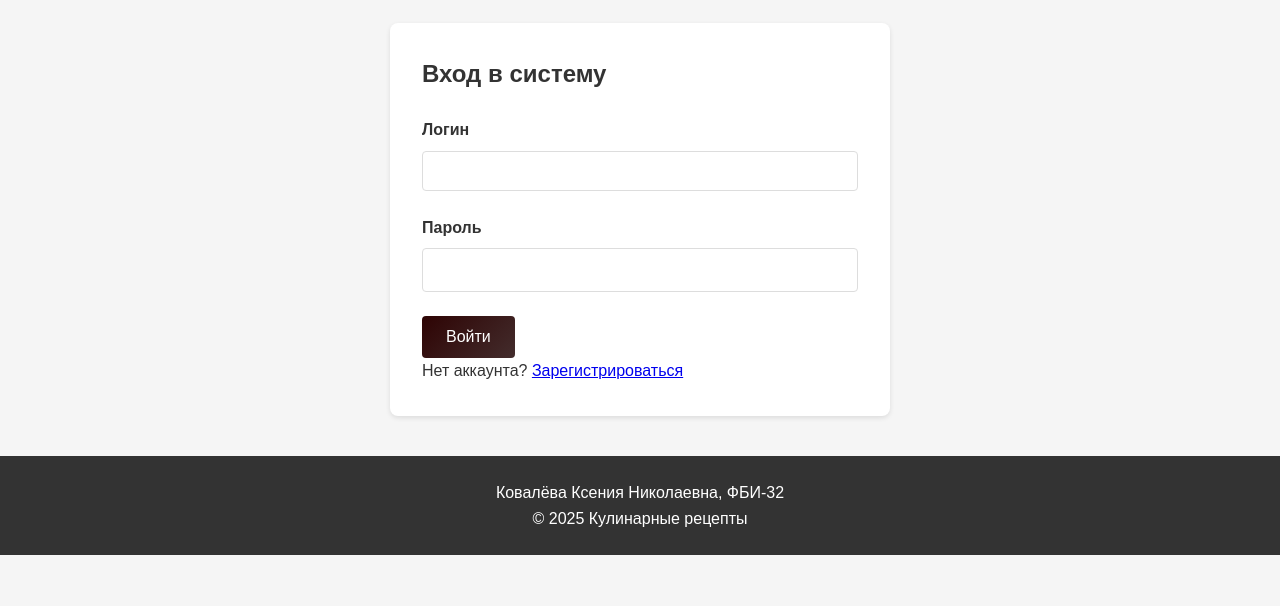
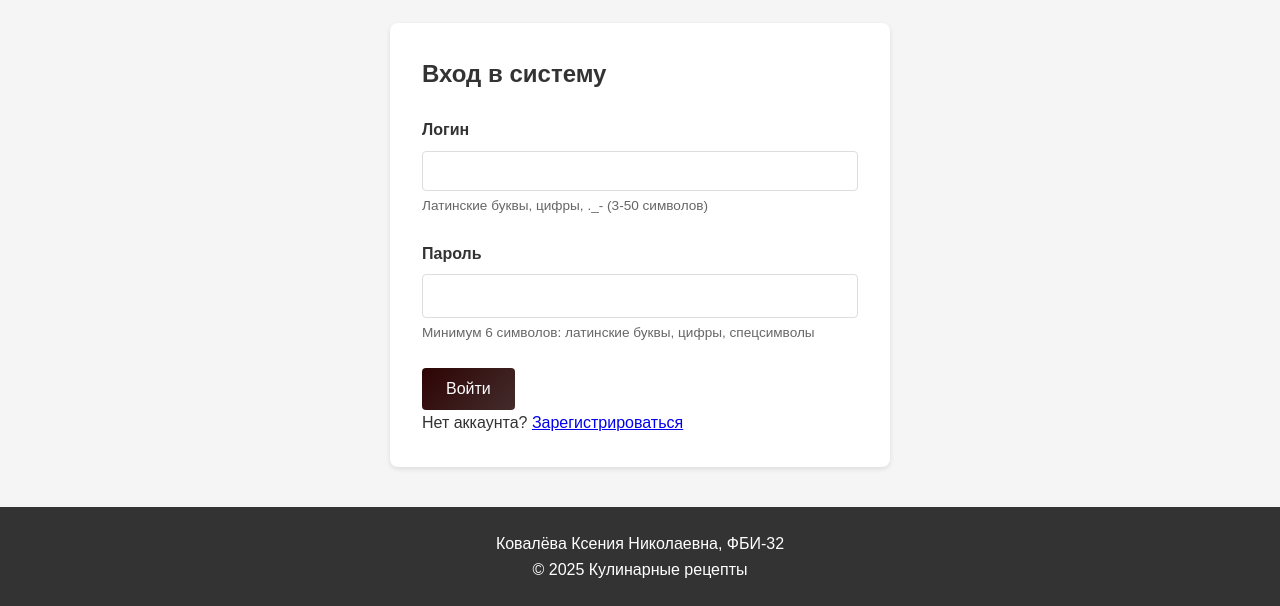
Before and after one commit to ksennnn/web-back-labs, a Flask app: page /rgz/login in a window 1280 px wide. Shown: the part 150-756 px from the top of the page. Run offline with Flask 3, Linux system fonts and the light colour scheme; some libraries are stand-ins or nearby versions.

Commit message:
Правки

```diff
--- a/rgz.py
+++ b/rgz.py
@@ -148,6 +148,14 @@ def login():
 
     login1 = request.form.get('login1', '').strip()
     password = request.form.get('password', '').strip()
+
+    if not validate_login1(login1):
+        return render_template('rgz/register.html',
+                             error='Логин должен содержать только латинские буквы, цифры и знаки ._- (от 3 до 50 символов)')
+
+    if not validate_password(password):
+        return render_template('rgz/register.html',
+                             error='Пароль должен содержать только латинские буквы, цифры и спецсимволы (минимум 6 символов)')
 
     if not login1 or not password:
         return render_template('rgz/login.html',
--- a/templates/rgz/login.html
+++ b/templates/rgz/login.html
@@ -11,12 +11,19 @@
     <form method="post" class="auth-form">
         <div class="form-group">
             <label for="login1">Логин</label>
-            <input type="text" id="login1" name="login1" required>
+            <input type="text" id="login1" name="login1" required
+                    pattern="[a-zA-Z0-9._-]{3,50}"
+                    title="Только латинские буквы, цифры и символы ._- (3-50 символов)">
+            <small>Латинские буквы, цифры, ._- (3-50 символов)</small>
         </div>
 
         <div class="form-group">
             <label for="password">Пароль</label>
-            <input type="password" id="password" name="password" required>
+            <input type="password" id="password" name="password" required
+                    minlength="6"
+                    pattern="[a-zA-Z0-9!@#$%^&*()_+\-=\[\]{};':&quot;\\|,.<>\/?]+"
+                    title="Латинские буквы, цифры и спецсимволы (минимум 6 символов)">
+            <small>Минимум 6 символов: латинские буквы, цифры, спецсимволы</small>
         </div>
 
         <button type="submit" class="btn-submit">Войти</button>
```
Also changed, not shown: templates/rgz/add_recipe.html (+5 -5 lines).
